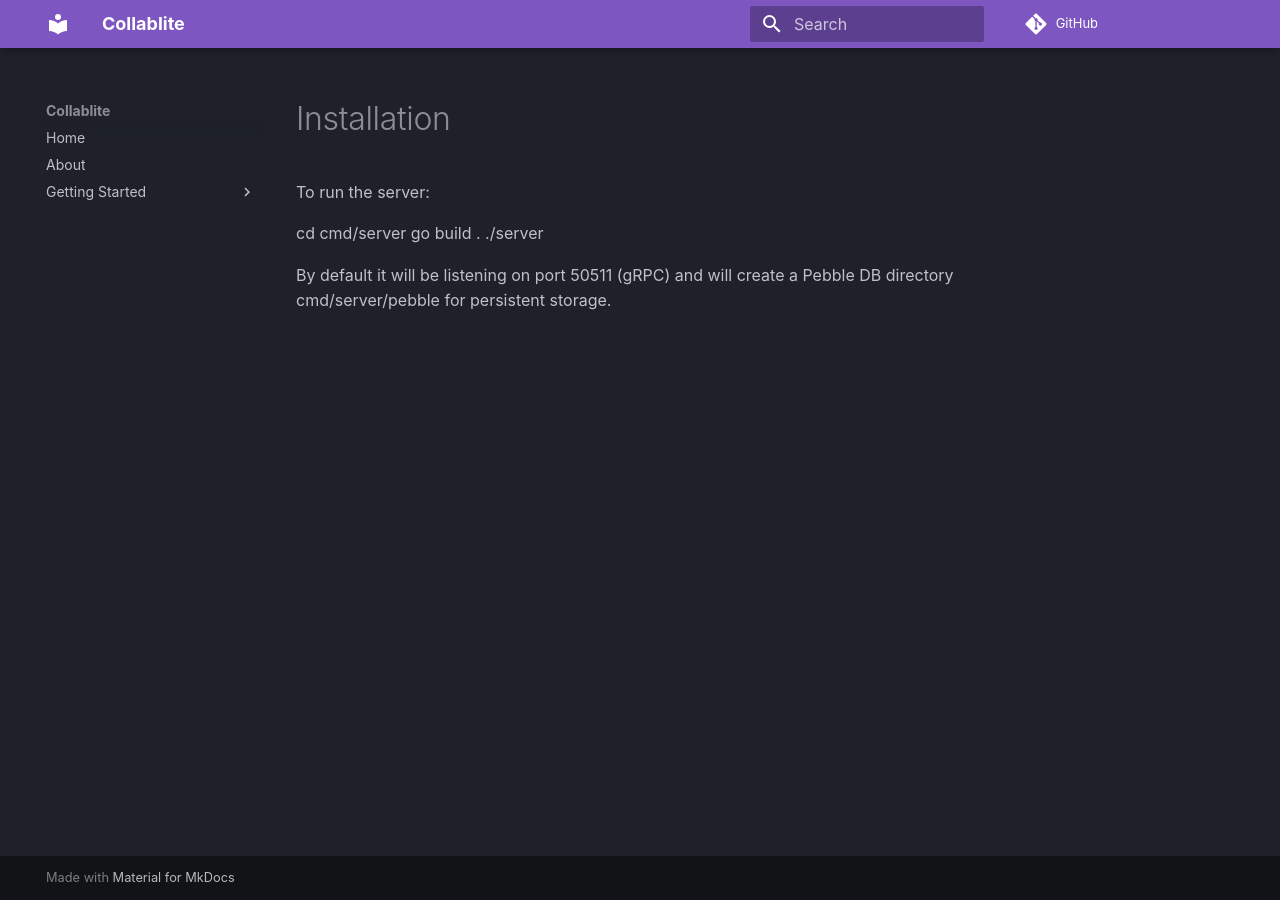
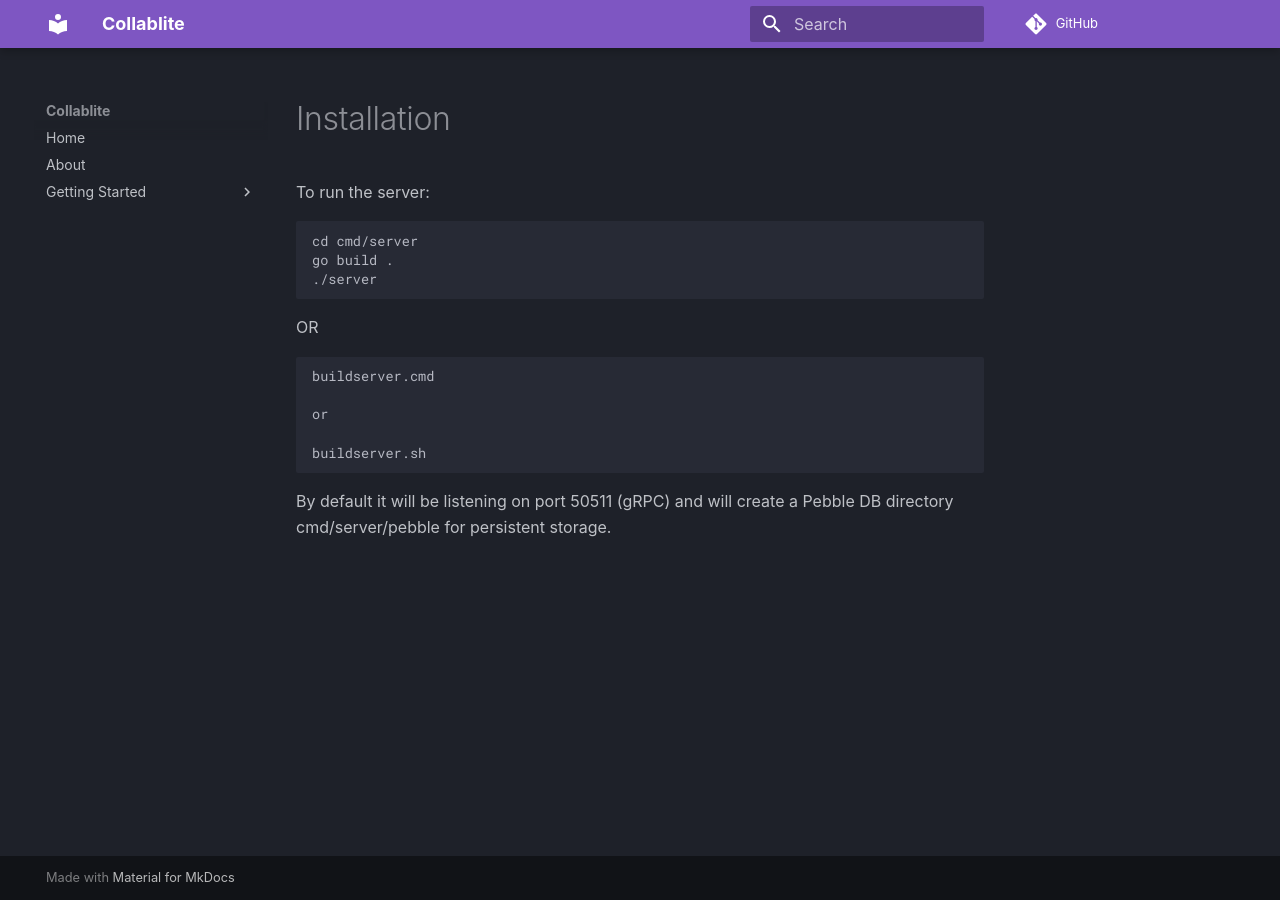
Before and after one commit to kpfaulkner/collablite, an MkDocs documentation site: the page built from docs/installation.md, in a window 1280 px wide. Built offline with MkDocs 1.6.1 and Material for MkDocs 9.7.7, drawn with Linux system fonts in a browser that asks for light colours; some web fonts are replaced; comment, search, counter and statistics services are not loaded.

Commit message:
mention buildserver on docs page

````diff
--- a/docs/installation.md
+++ b/docs/installation.md
@@ -2,8 +2,20 @@
 
 To run the server:
 
+```
 cd cmd/server
 go build .
 ./server
+```
+
+OR
+
+```
+buildserver.cmd
+
+or
+
+buildserver.sh
+```
 
 By default it will be listening on port 50511 (gRPC) and will create a Pebble DB directory cmd/server/pebble for persistent storage.
````
